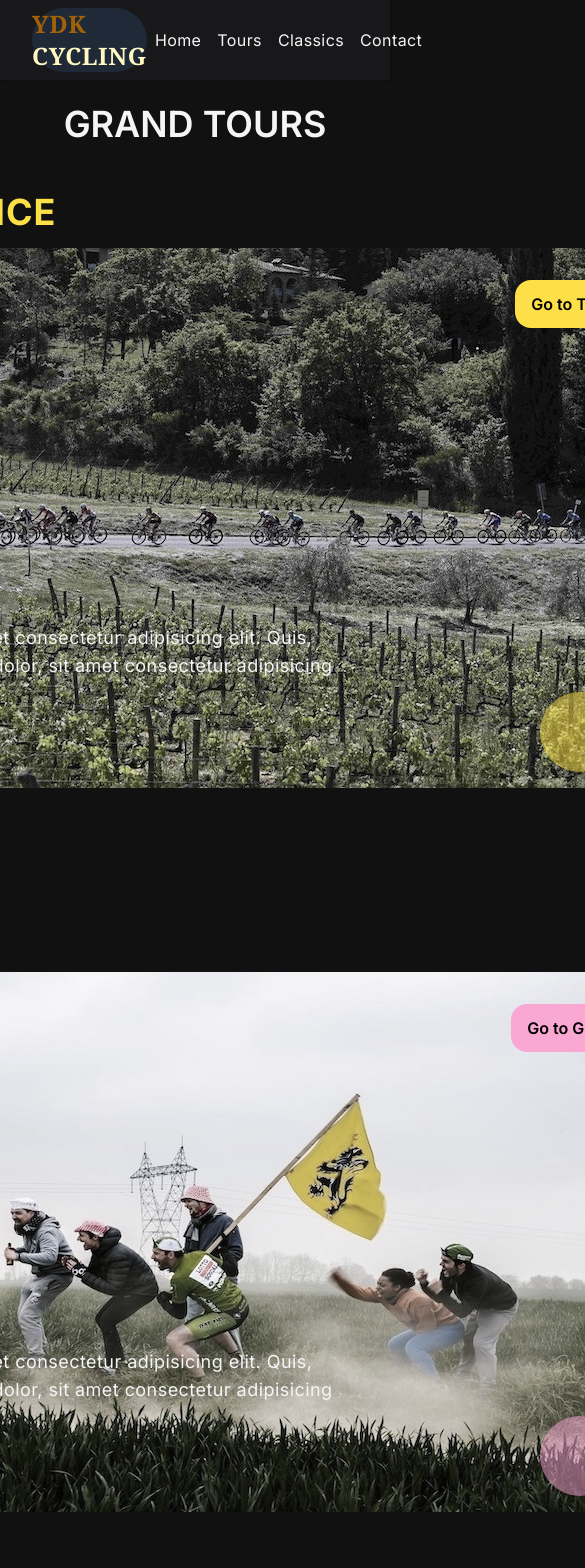
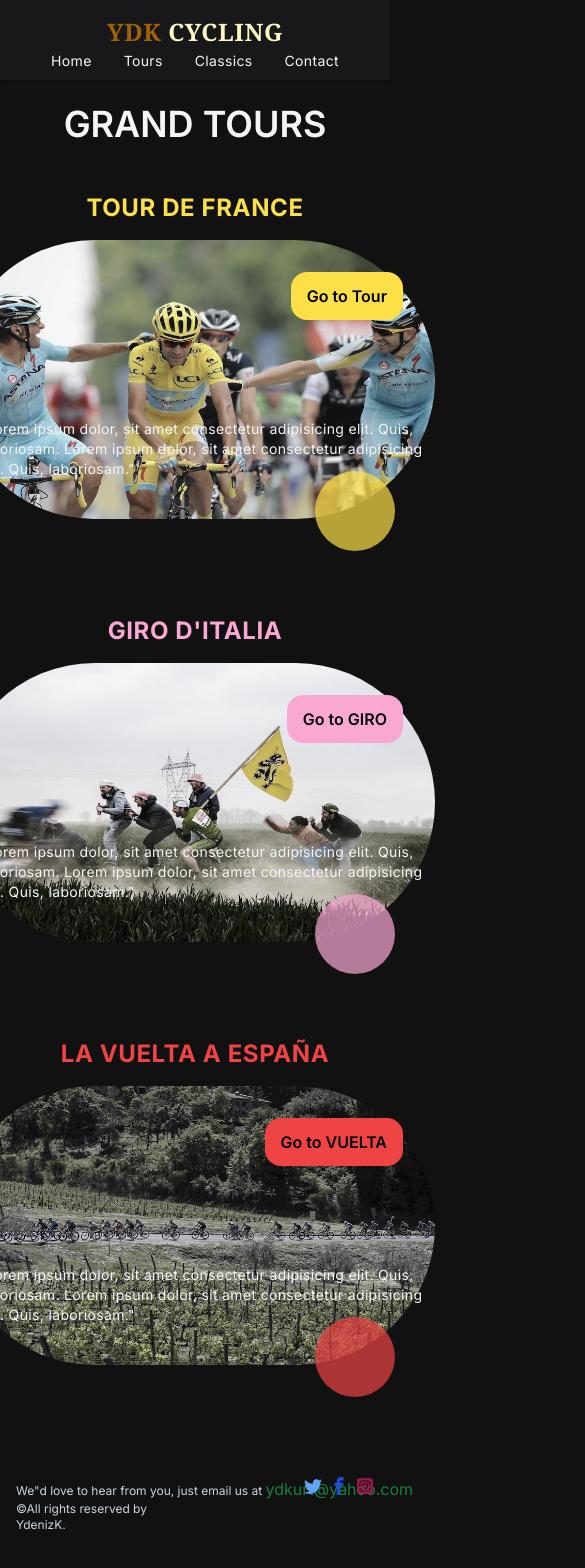
Before and after one commit to ydenizk/YdkCycling, a Next.js app: page /tours in a window 390 px wide. Shown: the top 1568 px of the page, 585 px wide, since content can reach past the window. Built offline with nearby package versions, Linux system fonts and the light colour scheme.

Commit message:
mobil yapıldı

```diff
--- a/app/api/contact/route.js
+++ b/app/api/contact/route.js
@@ -10,16 +10,7 @@
     await connectToDb();
     await Contact.create({ name, email, message });
   } catch (error) {
-    if (error instanceof mongoose.Error.ValidationError) {
-      let errorList = [];
-      for (let e in error.errors) {
-        errorList.push(error.errors[e].message);
-      }
-
-      return NextResponse.json({ msg: errorList });
-    } else {
-      return NextResponse.json({ msg: ["Unable to send message."] });
-    }
+      return new NextResponse("Database Error.....", { status: 500 });
   }
 
   return NextResponse.json({ msg: ["hello fom contact form"] });
--- a/app/classics/page.jsx
+++ b/app/classics/page.jsx
@@ -1,6 +1,16 @@
 import React from "react";
 import Link from "next/link";
 import Image from "next/image";
+
+
+export const metadata = {
+  title: "Classics",
+  description: "Cycling Road races of Season",
+  keywords: "web design, javascript,react, nextjs,tailwind,css",
+};
+
+
+
 
 const getData = async () => {
   const res = await fetch("http://localhost:3000/api/races", {
--- a/app/components/button/button.jsx
+++ b/app/components/button/button.jsx
@@ -2,7 +2,7 @@
 
 function Button() {
   return (
-    <div className=' py-3 rounded-2xl bg-yellow-300 w-36 mt-16 text-black text-center hover:bg-yellow-500 transition'>
+    <div className=' py-3 rounded-2xl bg-yellow-300 w-36 mt-16 text-black text-center hover:bg-yellow-500 transition md:mx-auto md:mt-12'>
         Go to Races
     </div>
   )
--- a/app/components/contactForm/contactForm.js
+++ b/app/components/contactForm/contactForm.js
@@ -10,8 +10,7 @@
   const handleSubmit = async (e) => {
     e.preventDefault();
 
-
-
+    try {
       const res = await fetch("api/contact", {
         method: "POST",
         headers: { "Content-type": "application/json" },
@@ -22,9 +21,16 @@
         }),
       });
 
-    const { msg } = await res.json();
-    setError(msg);
+
+    } catch (error) {
+      console.log(error);
+    }
+
+
+
   };
+
+
 
   return (
     <>
@@ -58,7 +64,7 @@
             className="w-[400px] h-12 text-orange-950 text-lg rounded border-none outline-0 bg-stone-300"
           />
         </div>
-        <div>
+        <div className="lg:text-center">
           <label className="my-1 " htmlFor="message">
             Your Message
           </label>
@@ -77,7 +83,6 @@
         >
           Send
         </button>
-
       </form>
     </>
   );
--- a/app/components/navbar/navbar.jsx
+++ b/app/components/navbar/navbar.jsx
@@ -31,11 +31,13 @@
   return (
     <nav
       className="w-full h-20 bg-zinc-900 px-4 py-2 flex items-center
-    justify-center shadow "
+    justify-center shadow md:py-4"
     >
-      <div className="w-full max-w-[1024px] h-full flex items-center  justify-between px-4 ">
-        <div className="tracking-wide uppercase text-2xl font-semibold font-serif bg-gray-800 text-yellow-100 rounded-full">
-      <Link href="/"><span className="text-yellow-700">YDK</span> Cycling</Link>
+      <div className="w-full max-w-[1024px] h-full flex items-center  justify-between px-4 md:flex-col ">
+        <div className="tracking-wide uppercase text-2xl font-semibold font-serif  text-yellow-100  ">
+          <Link href="/">
+            <span className="text-yellow-700">YDK</span> Cycling
+          </Link>
         </div>
 
         <ul className="flex justify-center items-center ">
@@ -43,8 +45,11 @@
             const { id, title, url } = m;
 
             return (
-              <li key={id} className="mx-2">
-                <Link href={url} className="tracking-wide hover:text-slate-200 transition ">
+              <li key={id} className="mx-2 md:mx-4 ">
+                <Link
+                  href={url}
+                  className="tracking-wide hover:text-slate-300 transition md:text-sm "
+                >
                   {title}
                 </Link>
               </li>
@@ -68,7 +73,7 @@
                 Sign up
               </Link>
             </li> */}
-            {/*  {!userId && (
+          {/*  {!userId && (
               <>
                 <li className="ml-8 ">
                   <Link
@@ -88,10 +93,10 @@
                 </li>
               </>
             )} */}
-            {/*       <li className="ml-6">
+          {/*       <li className="ml-6">
               <UserButton afterSignOutUrl="/" />
             </li> */}
-        {/*  <div> */}
+          {/*  <div> */}
         </ul>
       </div>
     </nav>
--- a/app/tours/layout.jsx
+++ b/app/tours/layout.jsx
@@ -1,6 +1,11 @@
 import React from 'react'
 
+
+
+
+
 function Layout({children}) {
+
   return (
     <div className='w-full  '>
 
--- a/app/tours/page.jsx
+++ b/app/tours/page.jsx
@@ -4,48 +4,63 @@
 import Link from "next/link";
 import Pic1 from "./../../public/pic-1.jpeg";
 import Pic2 from "./../../public/pic-2.jpeg";
+import Pic3 from "./../../public/pic-3.jpg";
+
+
+
+export const metadata = {
+  title: "Grand Tours",
+  description: "Cycling Road races of Season",
+  keywords: "web design, javascript,react, nextjs,tailwind,css",
+};
+
+
+
+
 
 export default function Tours() {
   return (
-    <main className="flex flex-col justify-center items-center gap-24  mb-12 ">
-      <div className="max-w-5xl max-h-[600px] mb-4   ">
-        <h1 className="  uppercase  text-4xl  font-bold mb-4 tracking-wide text-yellow-300">
+    <main className="flex flex-col justify-center items-center gap-16  mb-12 ">
+      <div className="max-w-5xl max-h-[600px] mb-4 mx-2  ">
+        <h1 className="  uppercase  text-4xl  font-bold mb-4 tracking-wide text-yellow-300 lg:text-center lg:text-3xl sm:text-2xl">
           Tour De France
         </h1>
 
-        <div className="relative">
-          <div className=" absolute rounded-full w-20 h-20 bg-yellow-300 z-50 right-10 bottom-4 opacity-50 "></div>
-          <p className=" z-10 absolute bottom-20 left-8 max-w-xl tracking-wide text-lg">
-            Lorem ipsum dolor, sit amet consectetur adipisicing elit. Quis,
+        <div className="relative  ">
+          <div className=" absolute rounded-full w-20 h-20 bg-yellow-300 z-50 right-10 bottom-4 opacity-70 sm:-bottom-8  "></div>
+          <p className=" z-10 absolute bottom-20 left-16 max-w-xl tracking-wide text-lg lg:text-base lg:bottom-10 lg:left-6 sm:text-sm ">
+            "Lorem ipsum dolor, sit amet consectetur adipisicing elit. Quis,
             laboriosam. Lorem ipsum dolor, sit amet consectetur adipisicing
-            elit. Quis, laboriosam.
+            elit. Quis, laboriosam."
           </p>
           <Link
-            href="/tours/giro"
+            href="/tours/tour"
             className="absolute top-8 right-8 z-10   rounded-2xl bg-yellow-300 p-3 px-4  text-black font-semibold hover:bg-yellow-400 transition"
           >
             Go to Tour
           </Link>
           <Image
-            src={Pic2}
+            src={Pic3}
             width={929}
             height={540}
-            className="max-w-5xl max-h-[600px]  z-0 top-0 left-0 rounded saturate-50"
+            alt="tour pic"
+            className="max-w-5xl max-h-[600px]  z-0 top-0 left-0 saturate-50
+            rounded-full rounded-t lg:rounded-full lg:w-[640px] sm:w-[480px]"
           />
         </div>
       </div>
 
       <div className="max-w-5xl max-h-[600px] my-4  ">
-        <h1 className="  uppercase  text-4xl  font-bold mb-4 tracking-wide text-pink-300">
+        <h1 className="  uppercase  text-4xl  font-bold mb-4 tracking-wide text-pink-300 lg:text-center lg:text-3xl sm:text-2xl">
           giro d'italia
         </h1>
 
         <div className="relative">
-          <div className=" absolute rounded-full w-20 h-20 bg-pink-300 z-50 right-10 bottom-4 opacity-50  "></div>
-          <p className=" z-10 absolute bottom-20 left-8 max-w-xl tracking-wide text-lg">
-            Lorem ipsum dolor, sit amet consectetur adipisicing elit. Quis,
+          <div className=" absolute rounded-full w-20 h-20 bg-pink-300 z-50 right-10 bottom-4 opacity-70 sm:-bottom-8   "></div>
+          <p className=" z-10 absolute bottom-20 left-16 max-w-xl tracking-wide text-lg lg:text-base lg:bottom-10 lg:left-6 sm:text-sm">
+            "Lorem ipsum dolor, sit amet consectetur adipisicing elit. Quis,
             laboriosam. Lorem ipsum dolor, sit amet consectetur adipisicing
-            elit. Quis, laboriosam.
+            elit. Quis, laboriosam."
           </p>
           <Link
             href="tours/giro"
@@ -57,36 +72,42 @@
             src={Pic1}
             width={929}
             height={540}
-            className="max-w-5xl max-h-[600px]  z-0 top-0 left-0 rounded saturate-50"
+            className="max-w-5xl max-h-[600px]  z-0 top-0 left-0 rounded-full rounded-t saturate-50
+            lg:rounded-full lg:w-[640px] sm:w-[480px]"
           />
         </div>
       </div>
       <div className="max-w-5xl max-h-[600px]  my-4  ">
-        <h1 className=" uppercase text-4xl  font-bold mb-4 tracking-wide text-red-500 ">
+        <h1 className=" uppercase text-4xl  font-bold mb-4 tracking-wide text-red-500 lg:text-center lg:text-3xl sm:text-2xl">
           la vuelta a españa
         </h1>
 
         <div className="relative">
-          <div className=" absolute rounded-full w-20 h-20 bg-red-500 z-50 right-10 bottom-4 opacity-50  "></div>
-          <p className=" z-10 absolute bottom-20 left-8 max-w-xl tracking-wide text-lg">
-            Lorem ipsum dolor, sit amet consectetur adipisicing elit. Quis,
+          <div className=" absolute rounded-full w-20 h-20 bg-red-500 z-50 right-10 bottom-4 opacity-70 sm:-bottom-8  "></div>
+          <p className=" z-10 absolute bottom-20 left-16 max-w-xl tracking-wide text-lg lg:text-base lg:bottom-10 lg:left-6 sm:text-sm">
+            "Lorem ipsum dolor, sit amet consectetur adipisicing elit. Quis,
             laboriosam. Lorem ipsum dolor, sit amet consectetur adipisicing
-            elit. Quis, laboriosam.
+            elit. Quis, laboriosam."
           </p>
           <Link
             href="/tours/vuelta"
-            className="absolute top-8 right-8 z-10   rounded-2xl bg-red-500 p-3 px-4  text-black font-semibold hover:bg-re-600 transition"
+            className="absolute top-8 right-8 z-10   rounded-2xl bg-red-500 hover:bg-red-600  p-3 px-4  text-black
+             font-semibold hover:bg-re-600 transition"
           >
             Go to VUELTA
           </Link>
           <Image
-            src={Pic1}
+            src={Pic2}
             width={929}
             height={540}
-            className="max-w-5xl max-h-[600px]  z-0 top-0 left-0 rounded saturate-50"
+            className="max-w-5xl max-h-[600px]  z-0 top-0 left-0  rounded-full rounded-t saturate-50
+            lg:rounded-full lg:w-[640px] sm:w-[480px]"
           />
         </div>
       </div>
     </main>
   );
 }
+
+const kartal={ali:["oya","veli"],ayse:["nevin"]}
+console.log(kartal.ali[0])
--- a/tailwind.config.js
+++ b/tailwind.config.js
@@ -17,16 +17,16 @@
       "2xl": { max: "1535px" },
       // => @media (max-width: 1535px) { ... }
 
-      xl: { max: "1279px" },
+     "xl": { max: "1279px" },
       // => @media (max-width: 1279px) { ... }
 
-      "lg": { max: "1023px" },
+      "lg": { max: "960px" },
       // => @media (max-width: 1023px) { ... }
 
-      md: { max: "767px" },
+      "md": { max: "767px" },
       // => @media (max-width: 767px) { ... }
 
-      sm: { max: "639px" },
+      "sm": { max: "639px" },
       // => @media (max-width: 639px) { ... }
     },
   },
```
Also changed, not shown: app/classics/[id]/page.jsx (+15 -2 lines), app/contact/page.jsx (+13 -4 lines), app/page.js (+24 -9 lines), app/tours/[name)/page.jsx (+9 -18 lines), public/pic-3.jpg (added). Lines whose indentation alone changed are shown as unchanged.
